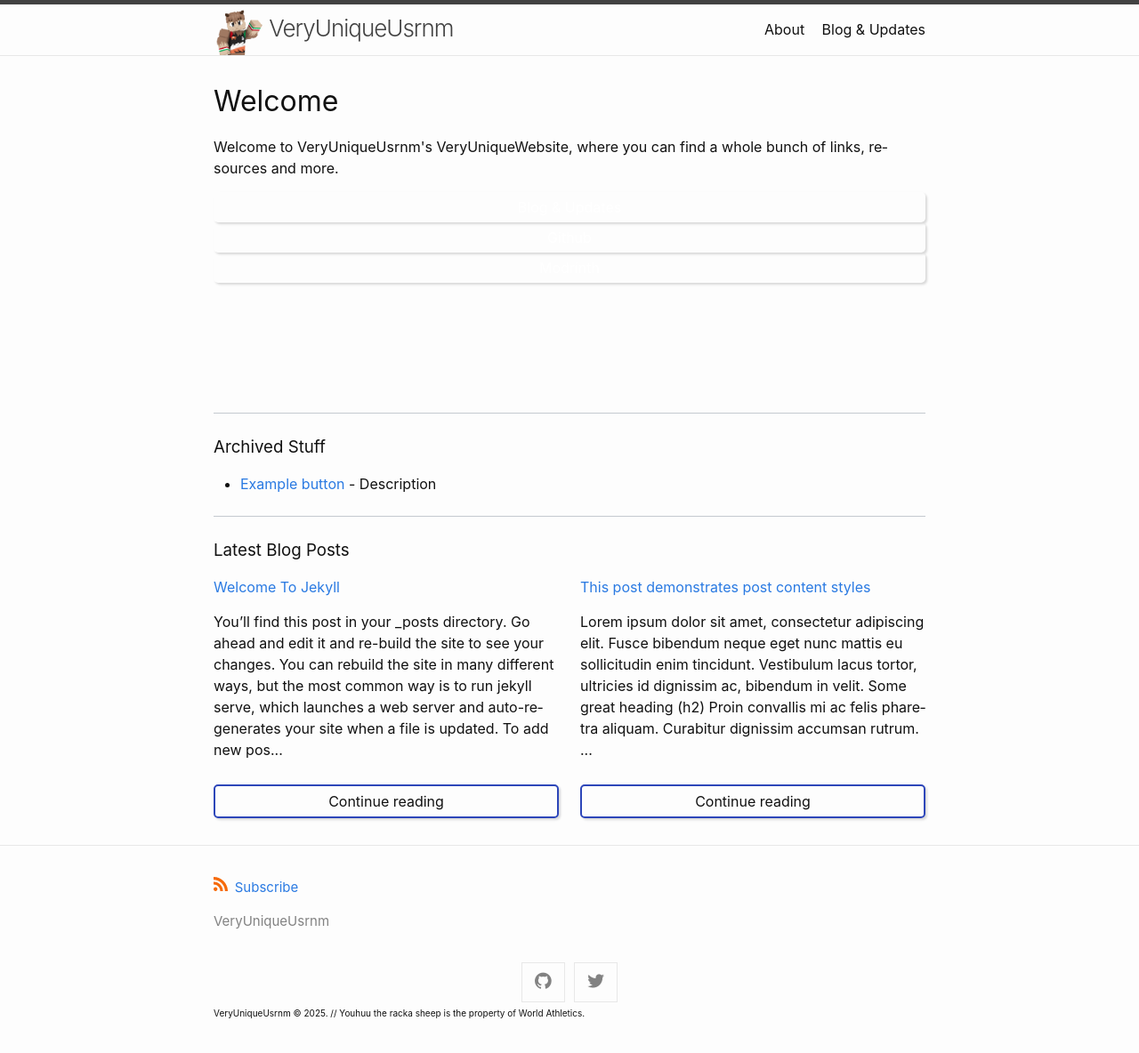
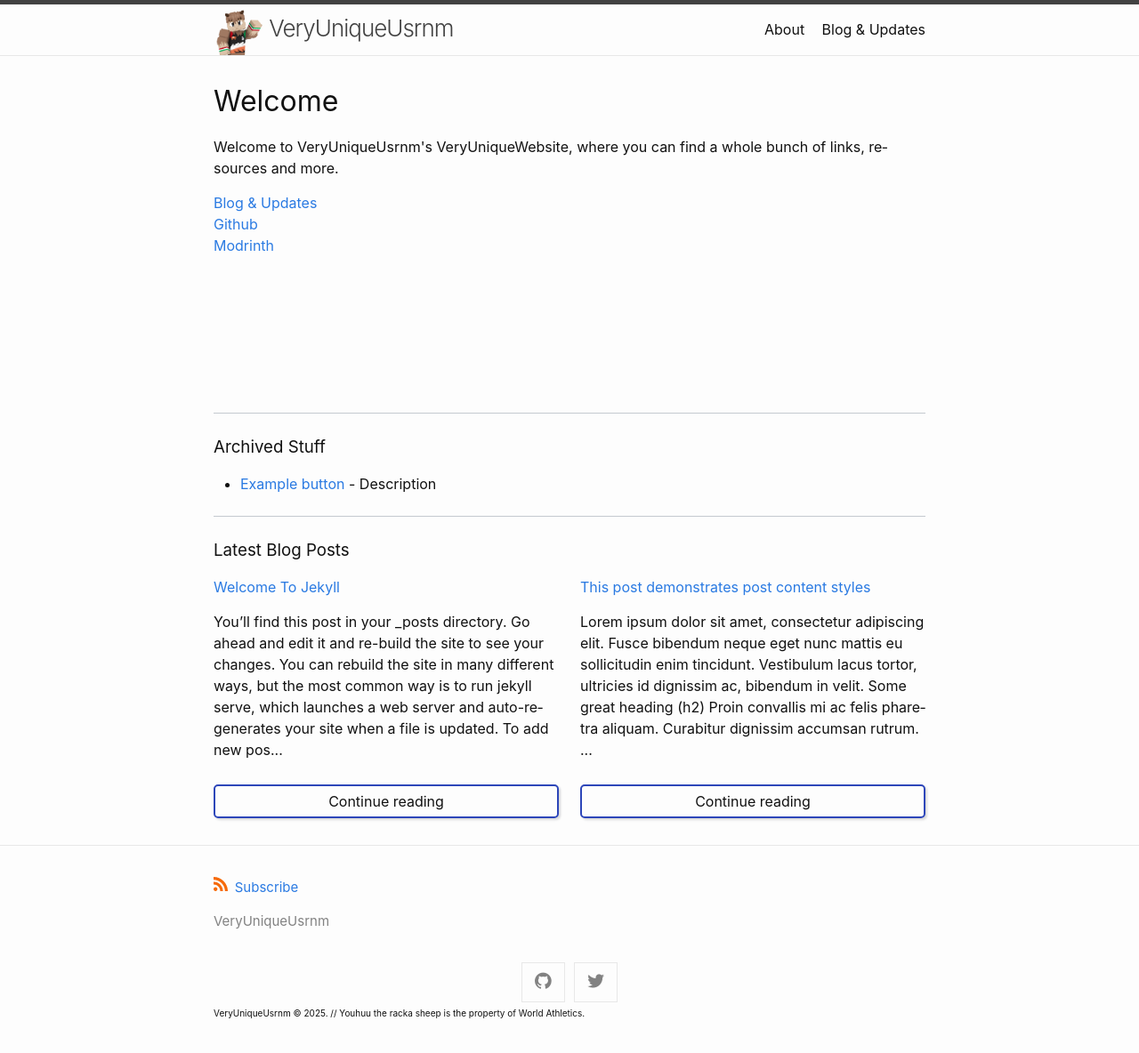
Before and after one commit to veryuniqueusrnm/veryuniqueusrnm.github.io, a Jekyll site: the page built from index.md, in a window 1280 px wide and 1192 px high. Shown: the top 1184 px of the window at 89% size. Built offline with Jekyll 4.4.1, drawn with Linux system fonts in a browser that asks for light colours.

Commit message:
Update home.html

```diff
--- a/_layouts/home.html
+++ b/_layouts/home.html
@@ -12,9 +12,9 @@ layout: base
   <div class="promo">
     <h2>Welcome</h2>
     <p>Welcome to VeryUniqueUsrnm's VeryUniqueWebsite, where you can find a whole bunch of links, resources and more.</p>
-    <a href="/blog/" class="button" target="_blank">Blog &amp; Updates</a>
-    <a href="https://github.com/veryuniqueusrnm" class="button" target="_blank">Github</a>
-    <a href="https://modrinth.com/user/VeryUniqueUsrnm" class="button" target="_blank">Modrinth</a>
+    <a href="/blog/" target="_blank">Blog &amp; Updates</a>
+    <a href="https://github.com/veryuniqueusrnm" target="_blank">Github</a>
+    <a href="https://modrinth.com/user/VeryUniqueUsrnm" target="_blank">Modrinth</a>
   </div>
 
   <hr>
```
